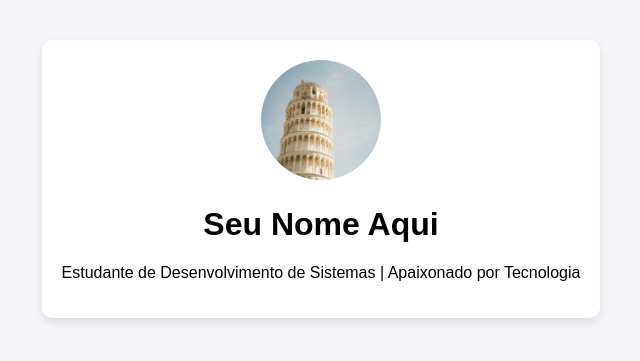
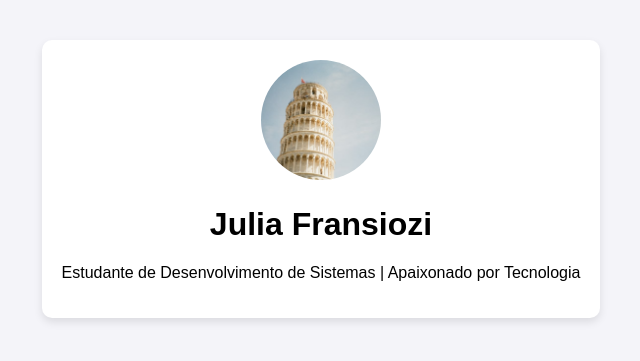
Before and after one commit to juliafoliveira6-cyber/meu-perfil-git, a plain HTML site: page index.html in a window 1280 px wide. Shown: the part 221-582 px from the top of the page, without its empty margins (319-959 px from the left). Drawn offline with Linux system fonts and the light colour scheme.

Commit message:
Correção

```diff
--- a/index.html
+++ b/index.html
@@ -8,7 +8,7 @@
 <body>
     <div class="card">
         <img src="perfil.png" alt="Foto de Perfil">
-        <h1>Seu Nome Aqui</h1>
+        <h1>Julia Fransiozi</h1>
         <p>Estudante de Desenvolvimento de Sistemas | Apaixonado por Tecnologia</p>
     </div>
 </body>
```
